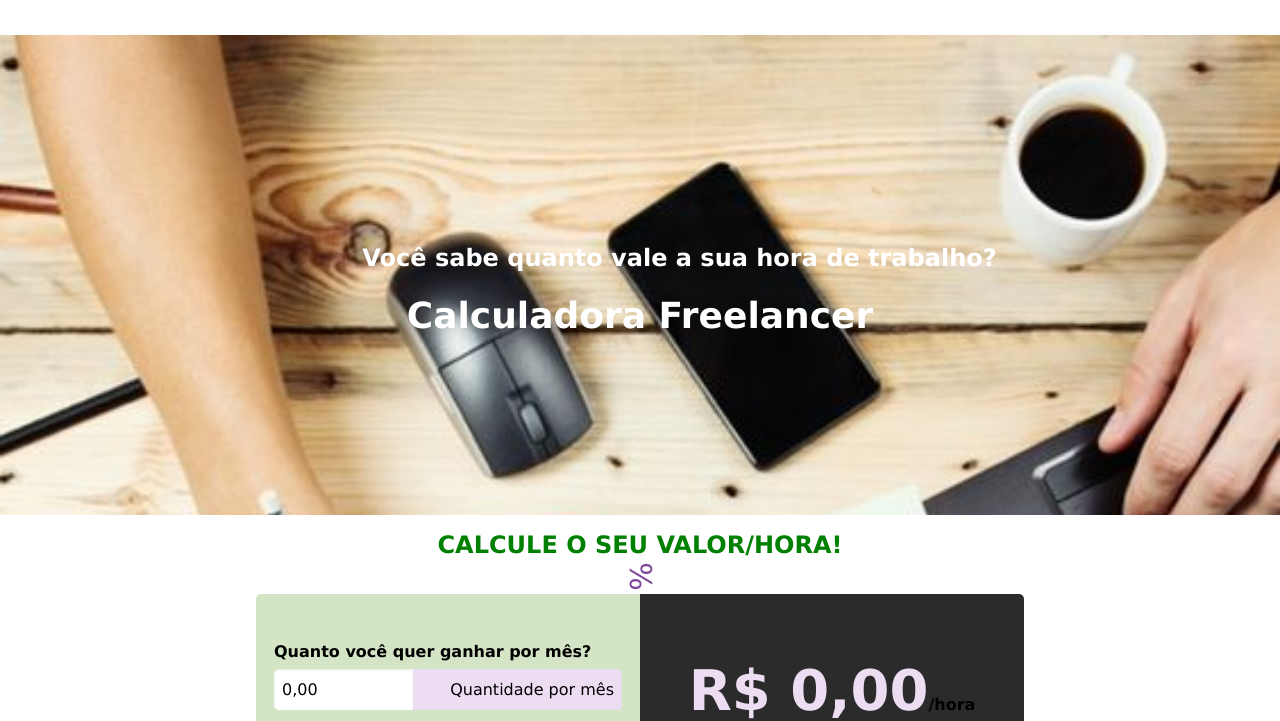
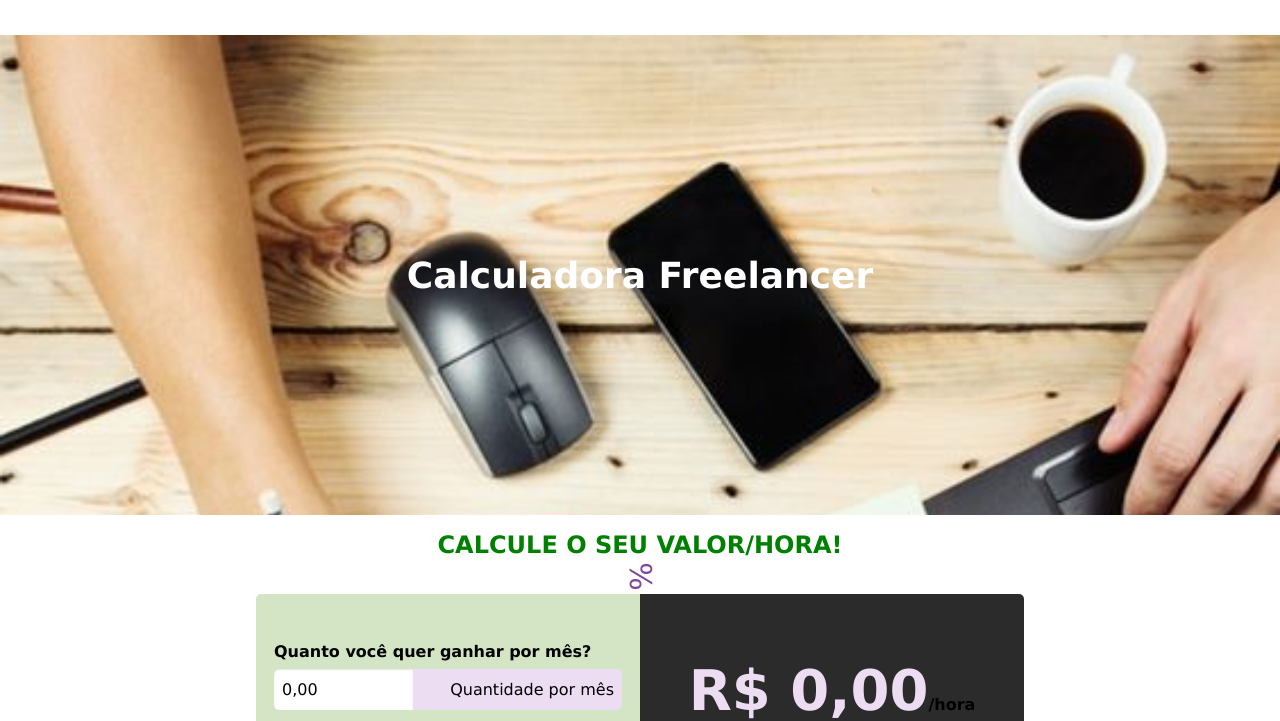
Before and after one commit to LiliGuimaraes/calculadoraFreelancer, a plain HTML site: page index.html in a window 1280 px wide. Shown: the part 95-816 px from the top of the page. Drawn offline with Linux system fonts and the light colour scheme.

Commit message:
Update index.html

```diff
--- a/index.html
+++ b/index.html
@@ -4,7 +4,7 @@
 	<meta charset="utf-8">
     <meta http-equiv="X-UA-Compatible" content="IE=edge">
     <meta name="viewport" content="width=device-width, initial-scale=1">
-	<title>Reprograma - Calculadora Freelancer</title>
+	<title>Calculadora Freelancer</title>
 	<link rel="icon" href="img/favicon.ico">
 	<link rel="stylesheet" type="text/css" href="css/style.css">
 </head>
@@ -14,7 +14,6 @@
 	</nav>
 	<header class="cabecalho">
 		<h1 class="cabecalho__titulo">Calculadora Freelancer</h1>
-		<h2 class="cabecalho__subtitulo">Você sabe quanto vale a sua hora de trabalho?</h2>
 	</header>
 	<main class="conteudo-principal">
 		<section class="secao secao-hora">
```
